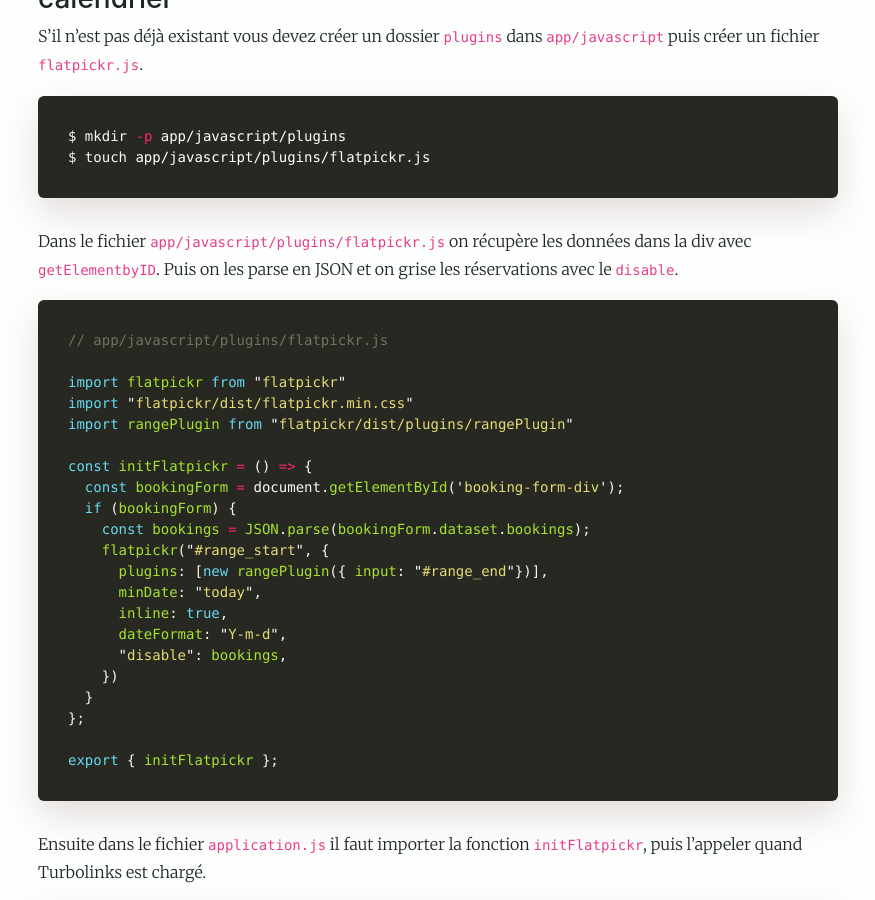
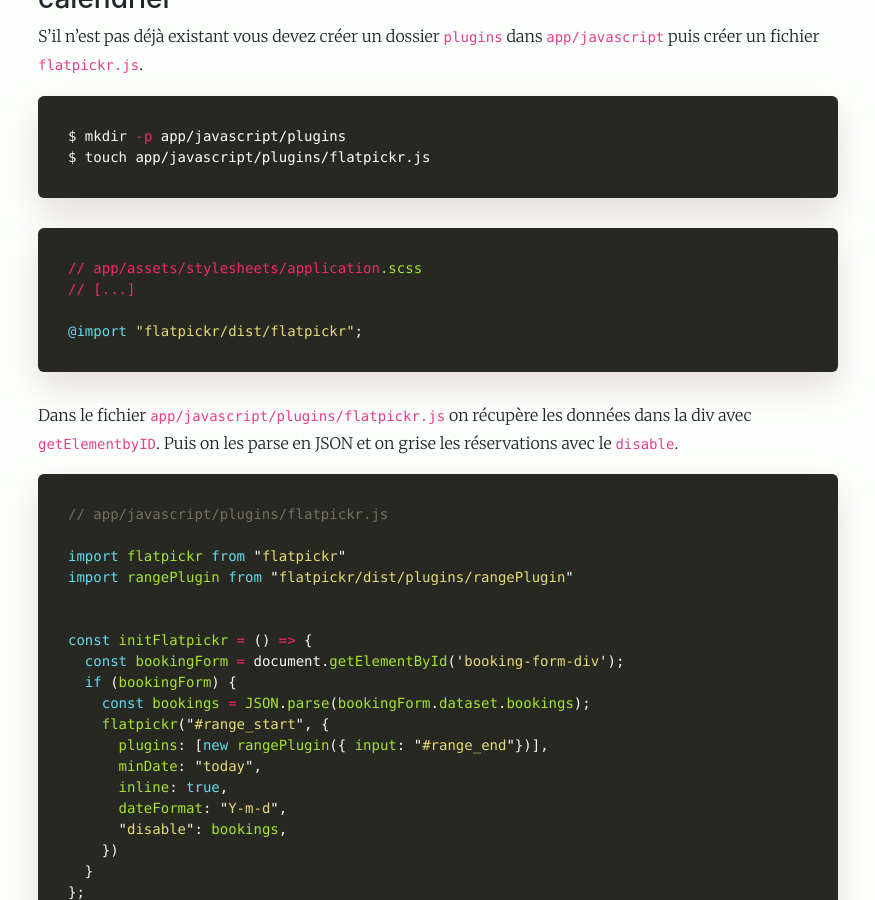
Before and after one commit to alexandrebk/alexandrebk.github.io, a Jekyll site: the page built from _posts/2019-07-24-flatpicker-in-rails.md, in a window 1280 px wide and 900 px high, scrolled down 2465 px. Shown: the whole window, without its empty margins (202-1077 px from the left). Built offline with Jekyll 4.4.1, drawn with Linux system fonts in a browser that asks for light colours; nearby versions of some CDN libraries.

Commit message:
Updates FlatPickr post

````diff
--- a/_posts/2019-07-24-flatpicker-in-rails.md
+++ b/_posts/2019-07-24-flatpicker-in-rails.md
@@ -92,14 +92,21 @@ $ mkdir -p app/javascript/plugins
 $ touch app/javascript/plugins/flatpickr.js
 ```
 
+```css
+// app/assets/stylesheets/application.scss
+// [...]
+
+@import "flatpickr/dist/flatpickr";
+```
+
 Dans le fichier `app/javascript/plugins/flatpickr.js` on récupère les données dans la div avec `getElementbyID`. Puis on les parse en JSON et on grise les réservations avec le `disable`.
 
 ```js
 // app/javascript/plugins/flatpickr.js
 
 import flatpickr from "flatpickr"
-import "flatpickr/dist/flatpickr.min.css"
 import rangePlugin from "flatpickr/dist/plugins/rangePlugin"
+
 
 const initFlatpickr = () => {
   const bookingForm = document.getElementById('booking-form-div');
````
